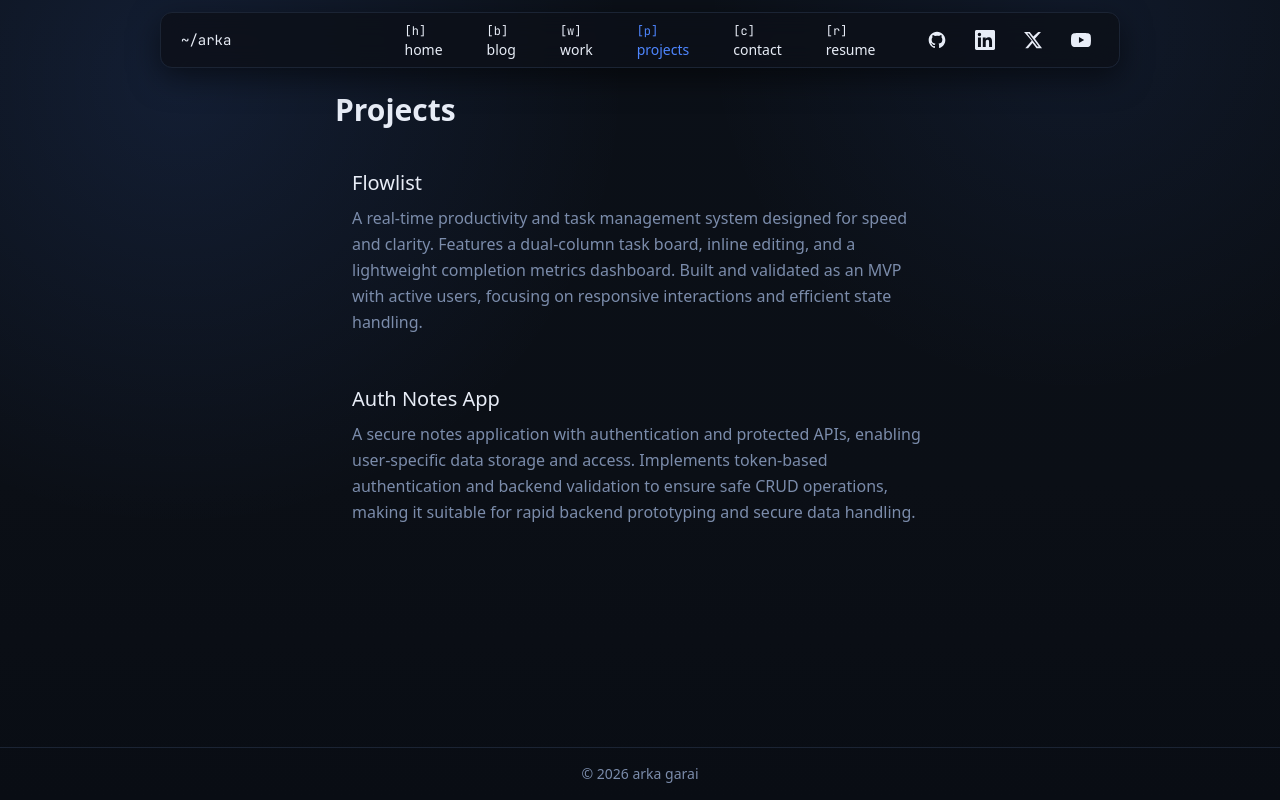
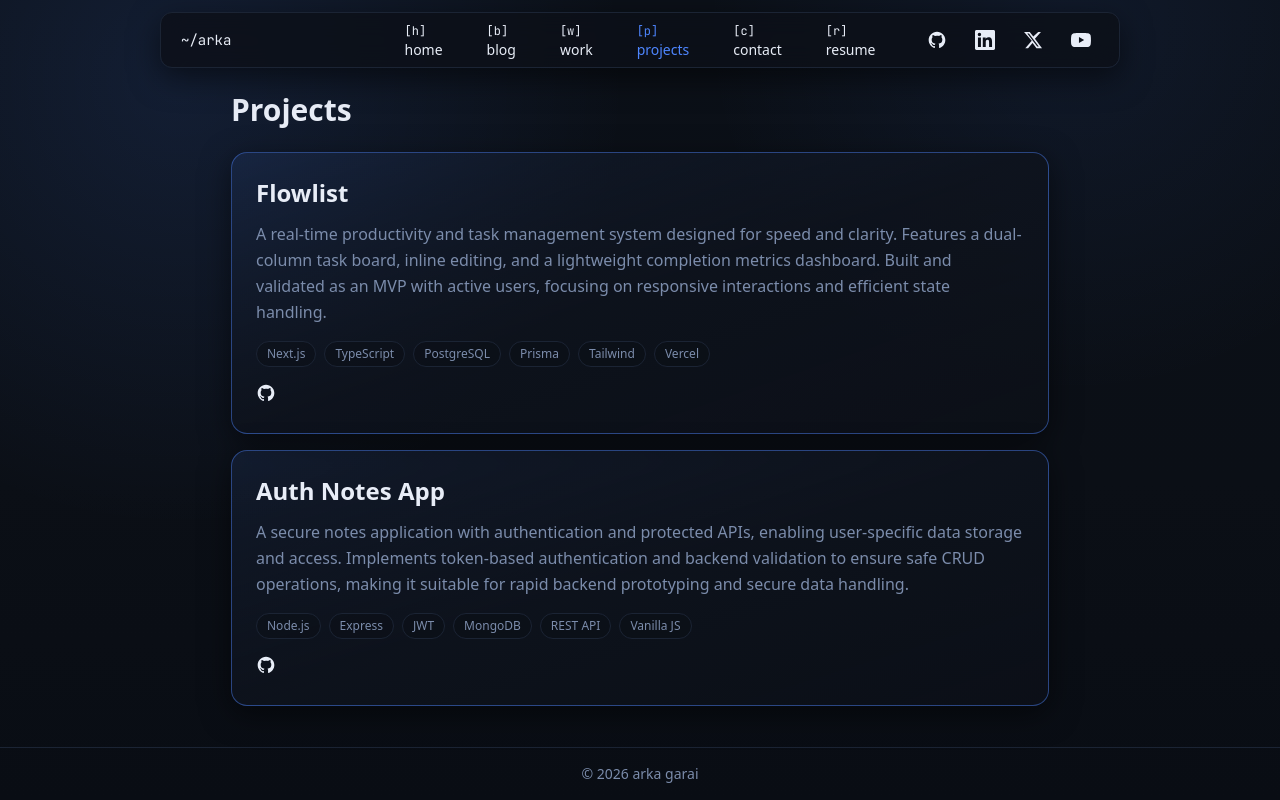
Before and after one commit to arka6fx/arka6fx.com, a Next.js app: page /projects in a window 1280 px wide. Built offline with nearby package versions, Linux system fonts and the light colour scheme; a web font is replaced by a local one.

Commit message:
update project cards and homepage presentation

```diff
--- a/src/app/page.tsx
+++ b/src/app/page.tsx
@@ -1,6 +1,3 @@
-"use client";
-
-import { useEffect } from "react";
 import Link from "next/link";
 import Image from "next/image";
 import { Container } from "@/components/Container";
@@ -11,45 +8,27 @@ const projects = [
     description:
       "A real-time productivity and task management system designed for speed and clarity. Features a dual-column task board, inline editing, and a lightweight completion metrics dashboard. Built and validated as an MVP with active users, focusing on responsive interactions and efficient state handling.",
     link: "https://flow-list.vercel.app",
+    github: "https://github.com/arka6fx/FlowList",
+    stack: ["Next.js", "TypeScript", "PostgreSQL", "Prisma", "Tailwind", "Vercel"],
   },
   {
     name: "Auth Notes App",
     description:
       "A secure notes application with authentication and protected APIs, enabling user-specific data storage and access. Implements token-based authentication and backend validation to ensure safe CRUD operations, making it suitable for rapid backend prototyping and secure data handling.",
     link: "https://github.com/arka6fx/vanilla-auth-notes-app",
+    github: "https://github.com/arka6fx/vanilla-auth-notes-app",
+    stack: ["Node.js", "Express", "JWT", "MongoDB", "REST API", "Vanilla JS"],
   },
 ];
 
 export default function Home() {
-  useEffect(() => {
-    const items = Array.from(document.querySelectorAll<HTMLElement>(".scroll-reveal"));
-    if (!items.length) {
-      return;
-    }
-
-    const observer = new IntersectionObserver(
-      (entries) => {
-        entries.forEach((entry) => {
-          if (entry.isIntersecting) {
-            entry.target.classList.add("is-visible");
-            observer.unobserve(entry.target);
-          }
-        });
-      },
-      { threshold: 0.15, rootMargin: "0px 0px -8% 0px" },
-    );
-
-    items.forEach((item) => observer.observe(item));
-    return () => observer.disconnect();
-  }, []);
-
   return (
     <Container>
-      <section className="py-4 sm:py-6">
+      <section className="py-4 sm:py-6 content-reveal">
         <div className="flex flex-col md:flex-row items-center md:items-start gap-6 md:gap-8">
           <div
-            className="shrink-0 group hidden md:block scroll-reveal"
-            style={{ transitionDelay: "60ms" }}
+            className="shrink-0 group hidden md:block content-item"
+            style={{ animationDelay: "60ms" }}
           >
             <Image
               src="/my_photo.webp"
@@ -62,10 +41,10 @@ export default function Home() {
           </div>
 
           <div
-            className="flex flex-col items-center md:items-start text-center md:text-left scroll-reveal"
-            style={{ transitionDelay: "140ms" }}
+            className="flex flex-col items-center md:items-start text-center md:text-left content-item"
+            style={{ animationDelay: "140ms" }}
           >
-            <div className="md:hidden mb-4 scroll-reveal" style={{ transitionDelay: "80ms" }}>
+            <div className="md:hidden mb-4 content-item" style={{ animationDelay: "80ms" }}>
               <Image
                 src="/my_photo.webp"
                 alt="arka garai"
@@ -91,8 +70,8 @@ export default function Home() {
       </section>
 
       <section
-        className="py-4 sm:py-6 border-t border-divider scroll-reveal"
-        style={{ transitionDelay: "240ms" }}
+        className="py-4 sm:py-6 border-t border-divider content-item"
+        style={{ animationDelay: "240ms" }}
       >
         <h2 className="text-lg font-medium mb-4">About</h2>
         <p className="text-base sm:text-lg text-secondary leading-relaxed max-w-xl">
@@ -103,8 +82,8 @@ export default function Home() {
       </section>
 
       <section
-        className="py-4 sm:py-6 border-t border-divider scroll-reveal"
-        style={{ transitionDelay: "320ms" }}
+        className="py-4 sm:py-6 border-t border-divider content-item"
+        style={{ animationDelay: "320ms" }}
       >
         <div className="flex flex-col sm:flex-row items-start sm:items-center justify-between mb-4 gap-2">
           <h2 className="text-lg font-medium">GitHub Activity</h2>
@@ -131,8 +110,8 @@ export default function Home() {
       </section>
 
       <section
-        className="py-4 sm:py-6 border-t border-divider scroll-reveal"
-        style={{ transitionDelay: "400ms" }}
+        className="py-4 sm:py-6 border-t border-divider content-item"
+        style={{ animationDelay: "400ms" }}
       >
         <div className="flex flex-col sm:flex-row items-start sm:items-center justify-between mb-6 gap-2">
           <h2 className="text-lg font-medium">Projects</h2>
@@ -147,35 +126,59 @@ export default function Home() {
           {projects.map((project, index) => (
             <li
               key={project.name}
-              className="scroll-reveal"
-              style={{ transitionDelay: `${420 + index * 100}ms` }}
+              className="stagger-row"
+              style={{ animationDelay: `${420 + index * 100}ms` }}
             >
-              <Link
-                href={project.link}
-                target="_blank"
-                rel="noopener noreferrer"
-                className="group block p-4 rounded-lg transition-all duration-200 ease-out hover:-translate-y-0.5 hover:bg-white/[0.02] border border-transparent hover:border-divider"
-              >
+              <article className="group rounded-2xl border border-accent/45 bg-gradient-to-br from-accent/10 via-surface-strong/85 to-surface/90 p-5 sm:p-6 shadow-[0_8px_30px_var(--shadow-color)] transition-all duration-200 hover:-translate-y-0.5 hover:border-accent/75">
                 <div className="flex items-center gap-2">
-                  <h3 className="text-lg font-medium text-foreground group-hover:text-accent transition-colors duration-200">
+                  <h3 className="text-xl font-semibold text-foreground group-hover:text-accent transition-colors duration-200">
                     {project.name}
                   </h3>
-                  <span className="text-accent opacity-0 group-hover:opacity-100 transition-all duration-200">
+                  <Link
+                    href={project.link}
+                    target="_blank"
+                    rel="noopener noreferrer"
+                    className="text-accent opacity-0 group-hover:opacity-100 transition-all duration-200"
+                    aria-label={`Open ${project.name}`}
+                  >
                     ↗
-                  </span>
+                  </Link>
                 </div>
-                <p className="text-sm text-secondary mt-2 max-w-lg leading-relaxed">
+                <p className="text-sm sm:text-base text-secondary mt-3 max-w-3xl leading-relaxed">
                   {project.description}
                 </p>
-              </Link>
+                <div className="mt-4 flex flex-wrap gap-2">
+                  {project.stack.map((tag) => (
+                    <span
+                      key={tag}
+                      className="rounded-full bg-background/55 border border-divider px-2.5 py-1 text-xs text-secondary"
+                    >
+                      {tag}
+                    </span>
+                  ))}
+                </div>
+                <div className="mt-4">
+                  <Link
+                    href={project.github}
+                    target="_blank"
+                    rel="noopener noreferrer"
+                    className="inline-flex items-center text-secondary hover:text-accent"
+                    aria-label={`View ${project.name} on GitHub`}
+                  >
+                    <svg className="w-5 h-5" fill="currentColor" viewBox="0 0 24 24" aria-hidden="true">
+                      <path d="M12 2C6.477 2 2 6.477 2 12c0 4.42 2.865 8.166 6.839 9.489.5.092.682-.217.682-.482 0-.237-.008-.866-.013-1.7-2.782.604-3.369-1.34-3.369-1.34-.454-1.156-1.11-1.463-1.11-1.463-.908-.62.069-.608.069-.608 1.003.07 1.531 1.03 1.531 1.03.892 1.529 2.341 1.087 2.91.831.092-.646.35-1.086.636-1.336-2.22-.253-4.555-1.11-4.555-4.943 0-1.091.39-1.984 1.029-2.683-.103-.253-.446-1.27.098-2.647 0 0 .84-.269 2.75 1.025A9.578 9.578 0 0 1 12 6.836c.85.004 1.705.114 2.504.336 1.909-1.294 2.747-1.025 2.747-1.025.546 1.377.203 2.394.1 2.647.64.699 1.028 1.592 1.028 2.683 0 3.842-2.339 4.687-4.566 4.935.359.309.678.919.678 1.852 0 1.336-.012 2.415-.012 2.743 0 .267.18.578.688.48C19.138 20.163 22 16.418 22 12c0-5.523-4.477-10-10-10Z" />
+                    </svg>
+                  </Link>
+                </div>
+              </article>
             </li>
           ))}
         </ul>
       </section>
 
       <section
-        className="py-4 sm:py-6 border-t border-divider scroll-reveal"
-        style={{ transitionDelay: "680ms" }}
+        className="py-4 sm:py-6 border-t border-divider content-item"
+        style={{ animationDelay: "680ms" }}
       >
         <div className="flex flex-col sm:flex-row items-start sm:items-center justify-between mb-6 gap-2">
           <h2 className="text-lg font-medium">Contact</h2>
--- a/src/app/projects/page.tsx
+++ b/src/app/projects/page.tsx
@@ -7,12 +7,16 @@ const projects = [
     description:
       "A real-time productivity and task management system designed for speed and clarity. Features a dual-column task board, inline editing, and a lightweight completion metrics dashboard. Built and validated as an MVP with active users, focusing on responsive interactions and efficient state handling.",
     link: "https://flow-list.vercel.app",
+    github: "https://github.com/arka6fx/FlowList",
+    stack: ["Next.js", "TypeScript", "PostgreSQL", "Prisma", "Tailwind", "Vercel"],
   },
   {
     name: "Auth Notes App",
     description:
       "A secure notes application with authentication and protected APIs, enabling user-specific data storage and access. Implements token-based authentication and backend validation to ensure safe CRUD operations, making it suitable for rapid backend prototyping and secure data handling.",
     link: "https://github.com/arka6fx/vanilla-auth-notes-app",
+    github: "https://github.com/arka6fx/vanilla-auth-notes-app",
+    stack: ["Node.js", "Express", "JWT", "MongoDB", "REST API", "Vanilla JS"],
   },
 ];
 
@@ -24,29 +28,54 @@ export default function ProjectsPage() {
 
         <div className="space-y-4">
           {projects.map((project) => (
+            <article
+              key={project.name}
+              className="group rounded-2xl border border-accent/45 bg-gradient-to-br from-accent/10 via-surface-strong/85 to-surface/90 p-5 sm:p-6 shadow-[0_8px_30px_var(--shadow-color)] transition-all duration-200 hover:-translate-y-0.5 hover:border-accent/75"
+            >
+              <div className="flex items-center gap-2">
+                <h2 className="text-xl sm:text-2xl font-semibold text-foreground group-hover:text-accent transition-colors duration-200">
+                  {project.name}
+                </h2>
                 <Link
-              key={project.name}
                   href={project.link}
                   target="_blank"
                   rel="noopener noreferrer"
-              className="group block p-4 rounded-lg transition-all duration-200 ease-out hover:-translate-y-0.5 hover:bg-white/[0.02] border border-transparent hover:border-divider"
+                  className="text-accent opacity-0 group-hover:opacity-100 transition-all duration-200"
+                  aria-label={`Open ${project.name}`}
                 >
-              <div className="flex items-center justify-between gap-4">
-                <div className="flex-1">
-                  <div className="flex items-center gap-2">
-                    <h2 className="text-lg sm:text-xl font-medium text-foreground group-hover:text-accent transition-colors duration-200">
-                      {project.name}
-                    </h2>
-                    <span className="text-accent opacity-0 group-hover:opacity-100 transition-all duration-200">
                   ↗
-                    </span>
+                </Link>
               </div>
-                  <p className="text-sm sm:text-base text-secondary mt-2 max-w-xl leading-relaxed">
+
+              <p className="text-sm sm:text-base text-secondary mt-3 max-w-3xl leading-relaxed">
                 {project.description}
               </p>
+
+              <div className="mt-4 flex flex-wrap gap-2">
+                {project.stack.map((tag) => (
+                  <span
+                    key={tag}
+                    className="rounded-full bg-background/55 border border-divider px-2.5 py-1 text-xs text-secondary"
+                  >
+                    {tag}
+                  </span>
+                ))}
               </div>
+
+              <div className="mt-4">
+                <Link
+                  href={project.github}
+                  target="_blank"
+                  rel="noopener noreferrer"
+                  className="inline-flex items-center text-secondary hover:text-accent"
+                  aria-label={`View ${project.name} on GitHub`}
+                >
+                  <svg className="w-5 h-5" fill="currentColor" viewBox="0 0 24 24" aria-hidden="true">
+                    <path d="M12 2C6.477 2 2 6.477 2 12c0 4.42 2.865 8.166 6.839 9.489.5.092.682-.217.682-.482 0-.237-.008-.866-.013-1.7-2.782.604-3.369-1.34-3.369-1.34-.454-1.156-1.11-1.463-1.11-1.463-.908-.62.069-.608.069-.608 1.003.07 1.531 1.03 1.531 1.03.892 1.529 2.341 1.087 2.91.831.092-.646.35-1.086.636-1.336-2.22-.253-4.555-1.11-4.555-4.943 0-1.091.39-1.984 1.029-2.683-.103-.253-.446-1.27.098-2.647 0 0 .84-.269 2.75 1.025A9.578 9.578 0 0 1 12 6.836c.85.004 1.705.114 2.504.336 1.909-1.294 2.747-1.025 2.747-1.025.546 1.377.203 2.394.1 2.647.64.699 1.028 1.592 1.028 2.683 0 3.842-2.339 4.687-4.566 4.935.359.309.678.919.678 1.852 0 1.336-.012 2.415-.012 2.743 0 .267.18.578.688.48C19.138 20.163 22 16.418 22 12c0-5.523-4.477-10-10-10Z" />
+                  </svg>
+                </Link>
               </div>
-            </Link>
+            </article>
           ))}
         </div>
       </section>
```
Lines whose indentation alone changed are shown as unchanged.
